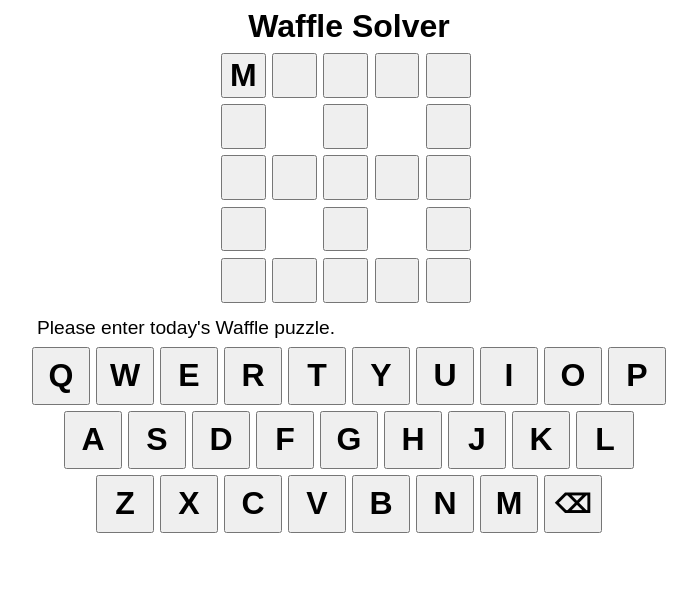
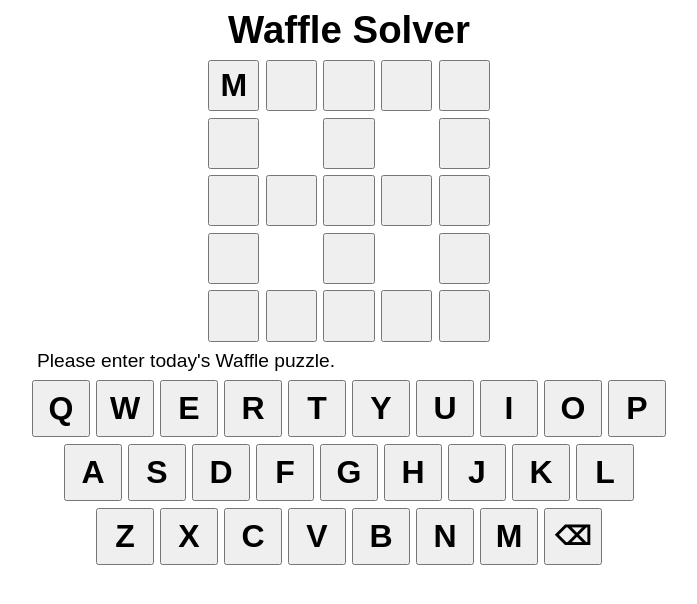
Before and after one commit to drsalzman1/drsalzman1, a PHP site: page /waffle-solver/index.html in a window 1280 px wide. Shown: the top 604 px of the page, without its empty margins (291-988 px from the left). Run offline with PHP 8.4, Linux system fonts and the light colour scheme.

Commit message:
Adjusted sizes

```diff
--- a/waffle-solver/styles.css
+++ b/waffle-solver/styles.css
@@ -1,12 +1,30 @@
+:root {
+    --body-width:       min(1.000*100vw, 1.000*640px);
+    --body-font-size:   min(0.030*100vw, 0.030*640px);
+    --header-font-size: min(0.060*100vw, 0.060*640px);
+    --puzzle-size:      min(0.440*100vw, 0.440*640px);
+    --tile-size:        min(0.080*100vw, 0.080*640px);
+    --tile-font-size:   min(0.050*100vw, 0.050*640px);
+    --tile-pitch:       min(0.090*100vw, 0.090*640px);
+    --keyboard-width:   min(1.000*100vw, 1.000*640px);
+    --key-size:         min(0.090*100vw, 0.090*640px);
+    --key-font-size:    min(0.050*100vw, 0.050*640px);
+    --key-pitch:        min(0.100*100vw, 0.100*640px);
+    --row1-offset:      min(0.005*100vw, 0.005*640px);
+    --row2-offset:      min(0.055*100vw, 0.055*640px);
+    --row3-offset:      min(0.105*100vw, 0.105*640px);
+    --bs-font-size:     min(0.040*100vw, 0.040*640px);
+}
+
 body {
-    width: min(1.00*100vw, 1.00*640px);
+    width: var(--body-width);
     margin: auto;
     font-family: sans-serif;
-    font-size: min(0.03*100vw, 0.03*640px);
+    font-size: var(--body-font-size);
 }
 
 #header {
-    font-size: min(0.05*100vw, 0.05*640px);
+    font-size: var(--header-font-size);
     font-weight: 600;
     text-align: center;
     margin: 8px;
@@ -17,81 +35,81 @@ body {
 }
 
 #puzzle {
-    width: min(0.40*100vw, 0.40*640px);
-    height: min(0.40*100vw, 0.40*640px);
+    width: var(--puzzle-size);
+    height: var(--puzzle-size);
     position: relative;
     margin: auto;
 }
 
 #puzzle button {
-    width: min(0.07*100vw, 0.07*640px);
-    height: min(0.07*100vw, 0.07*640px);
+    width: var(--tile-size);
+    height: var(--tile-size);
+    font-size: var(--tile-font-size);
+    font-weight: 600;
     position: absolute;
-    font-size: min(0.05*100vw, 0.05*640px);
-    font-weight: 600;
     z-index: 0;
 }
 
-#puzzle :nth-child(1) {left: min(0*0.08*100vw, 0*0.08*640px); top: min(0*0.08*100vw, 0*0.08*640px);}
-#puzzle :nth-child(2) {left: min(1*0.08*100vw, 1*0.08*640px); top: min(0*0.08*100vw, 0*0.08*640px);}
-#puzzle :nth-child(3) {left: min(2*0.08*100vw, 2*0.08*640px); top: min(0*0.08*100vw, 0*0.08*640px);}
-#puzzle :nth-child(4) {left: min(3*0.08*100vw, 3*0.08*640px); top: min(0*0.08*100vw, 0*0.08*640px);}
-#puzzle :nth-child(5) {left: min(4*0.08*100vw, 4*0.08*640px); top: min(0*0.08*100vw, 0*0.08*640px);}
-#puzzle :nth-child(6) {left: min(0*0.08*100vw, 0*0.08*640px); top: min(1*0.08*100vw, 1*0.08*640px);}
-#puzzle :nth-child(7) {left: min(2*0.08*100vw, 2*0.08*640px); top: min(1*0.08*100vw, 1*0.08*640px);}
-#puzzle :nth-child(8) {left: min(4*0.08*100vw, 4*0.08*640px); top: min(1*0.08*100vw, 1*0.08*640px);}
-#puzzle :nth-child(9) {left: min(0*0.08*100vw, 0*0.08*640px); top: min(2*0.08*100vw, 2*0.08*640px);}
-#puzzle :nth-child(10) {left: min(1*0.08*100vw, 1*0.08*640px); top: min(2*0.08*100vw, 2*0.08*640px);}
-#puzzle :nth-child(11) {left: min(2*0.08*100vw, 2*0.08*640px); top: min(2*0.08*100vw, 2*0.08*640px);}
-#puzzle :nth-child(12) {left: min(3*0.08*100vw, 3*0.08*640px); top: min(2*0.08*100vw, 2*0.08*640px);}
-#puzzle :nth-child(13) {left: min(4*0.08*100vw, 4*0.08*640px); top: min(2*0.08*100vw, 2*0.08*640px);}
-#puzzle :nth-child(14) {left: min(0*0.08*100vw, 0*0.08*640px); top: min(3*0.08*100vw, 3*0.08*640px);}
-#puzzle :nth-child(15) {left: min(2*0.08*100vw, 2*0.08*640px); top: min(3*0.08*100vw, 3*0.08*640px);}
-#puzzle :nth-child(16) {left: min(4*0.08*100vw, 4*0.08*640px); top: min(3*0.08*100vw, 3*0.08*640px);}
-#puzzle :nth-child(17) {left: min(0*0.08*100vw, 0*0.08*640px); top: min(4*0.08*100vw, 4*0.08*640px);}
-#puzzle :nth-child(18) {left: min(1*0.08*100vw, 1*0.08*640px); top: min(4*0.08*100vw, 4*0.08*640px);}
-#puzzle :nth-child(19) {left: min(2*0.08*100vw, 2*0.08*640px); top: min(4*0.08*100vw, 4*0.08*640px);}
-#puzzle :nth-child(20) {left: min(3*0.08*100vw, 3*0.08*640px); top: min(4*0.08*100vw, 4*0.08*640px);}
-#puzzle :nth-child(21) {left: min(4*0.08*100vw, 4*0.08*640px); top: min(4*0.08*100vw, 4*0.08*640px);}
+#puzzle :nth-child(1) {left: calc(0*var(--tile-pitch)); top: calc(0*var(--tile-pitch));}
+#puzzle :nth-child(2) {left: calc(1*var(--tile-pitch)); top: calc(0*var(--tile-pitch));}
+#puzzle :nth-child(3) {left: calc(2*var(--tile-pitch)); top: calc(0*var(--tile-pitch));}
+#puzzle :nth-child(4) {left: calc(3*var(--tile-pitch)); top: calc(0*var(--tile-pitch));}
+#puzzle :nth-child(5) {left: calc(4*var(--tile-pitch)); top: calc(0*var(--tile-pitch));}
+#puzzle :nth-child(6) {left: calc(0*var(--tile-pitch)); top: calc(1*var(--tile-pitch));}
+#puzzle :nth-child(7) {left: calc(2*var(--tile-pitch)); top: calc(1*var(--tile-pitch));}
+#puzzle :nth-child(8) {left: calc(4*var(--tile-pitch)); top: calc(1*var(--tile-pitch));}
+#puzzle :nth-child(9) {left: calc(0*var(--tile-pitch)); top: calc(2*var(--tile-pitch));}
+#puzzle :nth-child(10) {left: calc(1*var(--tile-pitch)); top: calc(2*var(--tile-pitch));}
+#puzzle :nth-child(11) {left: calc(2*var(--tile-pitch)); top: calc(2*var(--tile-pitch));}
+#puzzle :nth-child(12) {left: calc(3*var(--tile-pitch)); top: calc(2*var(--tile-pitch));}
+#puzzle :nth-child(13) {left: calc(4*var(--tile-pitch)); top: calc(2*var(--tile-pitch));}
+#puzzle :nth-child(14) {left: calc(0*var(--tile-pitch)); top: calc(3*var(--tile-pitch));}
+#puzzle :nth-child(15) {left: calc(2*var(--tile-pitch)); top: calc(3*var(--tile-pitch));}
+#puzzle :nth-child(16) {left: calc(4*var(--tile-pitch)); top: calc(3*var(--tile-pitch));}
+#puzzle :nth-child(17) {left: calc(0*var(--tile-pitch)); top: calc(4*var(--tile-pitch));}
+#puzzle :nth-child(18) {left: calc(1*var(--tile-pitch)); top: calc(4*var(--tile-pitch));}
+#puzzle :nth-child(19) {left: calc(2*var(--tile-pitch)); top: calc(4*var(--tile-pitch));}
+#puzzle :nth-child(20) {left: calc(3*var(--tile-pitch)); top: calc(4*var(--tile-pitch));}
+#puzzle :nth-child(21) {left: calc(4*var(--tile-pitch)); top: calc(4*var(--tile-pitch));}
 
 #keyboard {
-    width: min(1.00*100vw, 1.00*640px);
+    width: var(--keyboard-width);
     position: relative;
 }
 
 #keyboard button {
-    width: min(0.09*100vw, 0.09*640px);
-    height: min(0.09*100vw, 0.09*640px);
+    width: var(--key-size);
+    height: var(--key-size);
+    font-size: var(--key-font-size);
+    font-weight: 600;
     position: absolute;
-    font-size: min(0.05*100vw, 0.05*640px);
-    font-weight: 600;
     z-index: 0;
 }
 
-#keyboard :nth-child(1) {left: min(0*0.10*100vw + 0.5vw, 0*0.10*640px + 3.2px); top: min(0*0.10*100vw, 0*0.10*640px);}
-#keyboard :nth-child(2) {left: min(1*0.10*100vw + 0.5vw, 1*0.10*640px + 3.2px); top: min(0*0.10*100vw, 0*0.10*640px);}
-#keyboard :nth-child(3) {left: min(2*0.10*100vw + 0.5vw, 2*0.10*640px + 3.2px); top: min(0*0.10*100vw, 0*0.10*640px);}
-#keyboard :nth-child(4) {left: min(3*0.10*100vw + 0.5vw, 3*0.10*640px + 3.2px); top: min(0*0.10*100vw, 0*0.10*640px);}
-#keyboard :nth-child(5) {left: min(4*0.10*100vw + 0.5vw, 4*0.10*640px + 3.2px); top: min(0*0.10*100vw, 0*0.10*640px);}
-#keyboard :nth-child(6) {left: min(5*0.10*100vw + 0.5vw, 5*0.10*640px + 3.2px); top: min(0*0.10*100vw, 0*0.10*640px);}
-#keyboard :nth-child(7) {left: min(6*0.10*100vw + 0.5vw, 6*0.10*640px + 3.2px); top: min(0*0.10*100vw, 0*0.10*640px);}
-#keyboard :nth-child(8) {left: min(7*0.10*100vw + 0.5vw, 7*0.10*640px + 3.2px); top: min(0*0.10*100vw, 0*0.10*640px);}
-#keyboard :nth-child(9) {left: min(8*0.10*100vw + 0.5vw, 8*0.10*640px + 3.2px); top: min(0*0.10*100vw, 0*0.10*640px);}
-#keyboard :nth-child(10) {left: min(9*0.10*100vw + 0.5vw, 9*0.10*640px + 3.2px); top: min(0*0.10*100vw, 0*0.10*640px);}
-#keyboard :nth-child(11) {left: min(0*0.10*100vw + 5.5vw, 0*0.10*640px + 35.2px); top: min(1*0.10*100vw, 1*0.10*640px);}
-#keyboard :nth-child(12) {left: min(1*0.10*100vw + 5.5vw, 1*0.10*640px + 35.2px); top: min(1*0.10*100vw, 1*0.10*640px);}
-#keyboard :nth-child(13) {left: min(2*0.10*100vw + 5.5vw, 2*0.10*640px + 35.2px); top: min(1*0.10*100vw, 1*0.10*640px);}
-#keyboard :nth-child(14) {left: min(3*0.10*100vw + 5.5vw, 3*0.10*640px + 35.2px); top: min(1*0.10*100vw, 1*0.10*640px);}
-#keyboard :nth-child(15) {left: min(4*0.10*100vw + 5.5vw, 4*0.10*640px + 35.2px); top: min(1*0.10*100vw, 1*0.10*640px);}
-#keyboard :nth-child(16) {left: min(5*0.10*100vw + 5.5vw, 5*0.10*640px + 35.2px); top: min(1*0.10*100vw, 1*0.10*640px);}
-#keyboard :nth-child(17) {left: min(6*0.10*100vw + 5.5vw, 6*0.10*640px + 35.2px); top: min(1*0.10*100vw, 1*0.10*640px);}
-#keyboard :nth-child(18) {left: min(7*0.10*100vw + 5.5vw, 7*0.10*640px + 35.2px); top: min(1*0.10*100vw, 1*0.10*640px);}
-#keyboard :nth-child(19) {left: min(8*0.10*100vw + 5.5vw, 8*0.10*640px + 35.2px); top: min(1*0.10*100vw, 1*0.10*640px);}
-#keyboard :nth-child(20) {left: min(1*0.10*100vw + 0.5vw, 1*0.10*640px + 3.2px); top: min(2*0.10*100vw, 2*0.10*640px);}
-#keyboard :nth-child(21) {left: min(2*0.10*100vw + 0.5vw, 2*0.10*640px + 3.2px); top: min(2*0.10*100vw, 2*0.10*640px);}
-#keyboard :nth-child(22) {left: min(3*0.10*100vw + 0.5vw, 3*0.10*640px + 3.2px); top: min(2*0.10*100vw, 2*0.10*640px);}
-#keyboard :nth-child(23) {left: min(4*0.10*100vw + 0.5vw, 4*0.10*640px + 3.2px); top: min(2*0.10*100vw, 2*0.10*640px);}
-#keyboard :nth-child(24) {left: min(5*0.10*100vw + 0.5vw, 5*0.10*640px + 3.2px); top: min(2*0.10*100vw, 2*0.10*640px);}
-#keyboard :nth-child(25) {left: min(6*0.10*100vw + 0.5vw, 6*0.10*640px + 3.2px); top: min(2*0.10*100vw, 2*0.10*640px);}
-#keyboard :nth-child(26) {left: min(7*0.10*100vw + 0.5vw, 7*0.10*640px + 3.2px); top: min(2*0.10*100vw, 2*0.10*640px);}
-#keyboard :nth-child(27) {left: min(8*0.10*100vw + 0.5vw, 8*0.10*640px + 3.2px); top: min(2*0.10*100vw, 2*0.10*640px); font-size: min(0.04*100vw, 0.04*640px)}
+#keyboard :nth-child(1) {left: calc(0*var(--key-pitch) + var(--row1-offset)); top: calc(0*var(--key-pitch));}
+#keyboard :nth-child(2) {left: calc(1*var(--key-pitch) + var(--row1-offset)); top: calc(0*var(--key-pitch));}
+#keyboard :nth-child(3) {left: calc(2*var(--key-pitch) + var(--row1-offset)); top: calc(0*var(--key-pitch));}
+#keyboard :nth-child(4) {left: calc(3*var(--key-pitch) + var(--row1-offset)); top: calc(0*var(--key-pitch));}
+#keyboard :nth-child(5) {left: calc(4*var(--key-pitch) + var(--row1-offset)); top: calc(0*var(--key-pitch));}
+#keyboard :nth-child(6) {left: calc(5*var(--key-pitch) + var(--row1-offset)); top: calc(0*var(--key-pitch));}
+#keyboard :nth-child(7) {left: calc(6*var(--key-pitch) + var(--row1-offset)); top: calc(0*var(--key-pitch));}
+#keyboard :nth-child(8) {left: calc(7*var(--key-pitch) + var(--row1-offset)); top: calc(0*var(--key-pitch));}
+#keyboard :nth-child(9) {left: calc(8*var(--key-pitch) + var(--row1-offset)); top: calc(0*var(--key-pitch));}
+#keyboard :nth-child(10) {left: calc(9*var(--key-pitch) + var(--row1-offset)); top: calc(0*var(--key-pitch));}
+#keyboard :nth-child(11) {left: calc(0*var(--key-pitch) + var(--row2-offset)); top: calc(1*var(--key-pitch));}
+#keyboard :nth-child(12) {left: calc(1*var(--key-pitch) + var(--row2-offset)); top: calc(1*var(--key-pitch));}
+#keyboard :nth-child(13) {left: calc(2*var(--key-pitch) + var(--row2-offset)); top: calc(1*var(--key-pitch));}
+#keyboard :nth-child(14) {left: calc(3*var(--key-pitch) + var(--row2-offset)); top: calc(1*var(--key-pitch));}
+#keyboard :nth-child(15) {left: calc(4*var(--key-pitch) + var(--row2-offset)); top: calc(1*var(--key-pitch));}
+#keyboard :nth-child(16) {left: calc(5*var(--key-pitch) + var(--row2-offset)); top: calc(1*var(--key-pitch));}
+#keyboard :nth-child(17) {left: calc(6*var(--key-pitch) + var(--row2-offset)); top: calc(1*var(--key-pitch));}
+#keyboard :nth-child(18) {left: calc(7*var(--key-pitch) + var(--row2-offset)); top: calc(1*var(--key-pitch));}
+#keyboard :nth-child(19) {left: calc(8*var(--key-pitch) + var(--row2-offset)); top: calc(1*var(--key-pitch));}
+#keyboard :nth-child(20) {left: calc(0*var(--key-pitch) + var(--row3-offset)); top: calc(2*var(--key-pitch));}
+#keyboard :nth-child(21) {left: calc(1*var(--key-pitch) + var(--row3-offset)); top: calc(2*var(--key-pitch));}
+#keyboard :nth-child(22) {left: calc(2*var(--key-pitch) + var(--row3-offset)); top: calc(2*var(--key-pitch));}
+#keyboard :nth-child(23) {left: calc(3*var(--key-pitch) + var(--row3-offset)); top: calc(2*var(--key-pitch));}
+#keyboard :nth-child(24) {left: calc(4*var(--key-pitch) + var(--row3-offset)); top: calc(2*var(--key-pitch));}
+#keyboard :nth-child(25) {left: calc(5*var(--key-pitch) + var(--row3-offset)); top: calc(2*var(--key-pitch));}
+#keyboard :nth-child(26) {left: calc(6*var(--key-pitch) + var(--row3-offset)); top: calc(2*var(--key-pitch));}
+#keyboard :nth-child(27) {left: calc(7*var(--key-pitch) + var(--row3-offset)); top: calc(2*var(--key-pitch)); font-size: var(--bs-font-size)}
```
